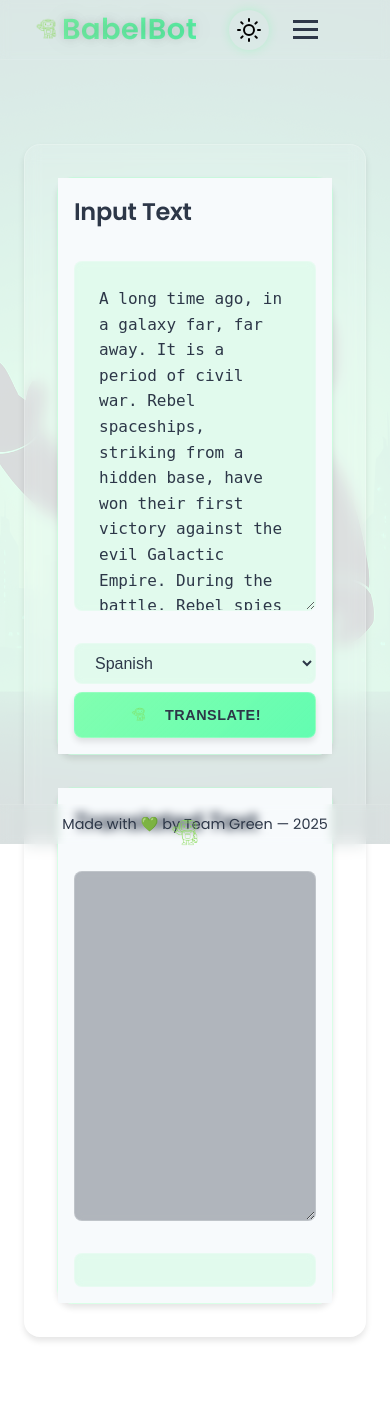
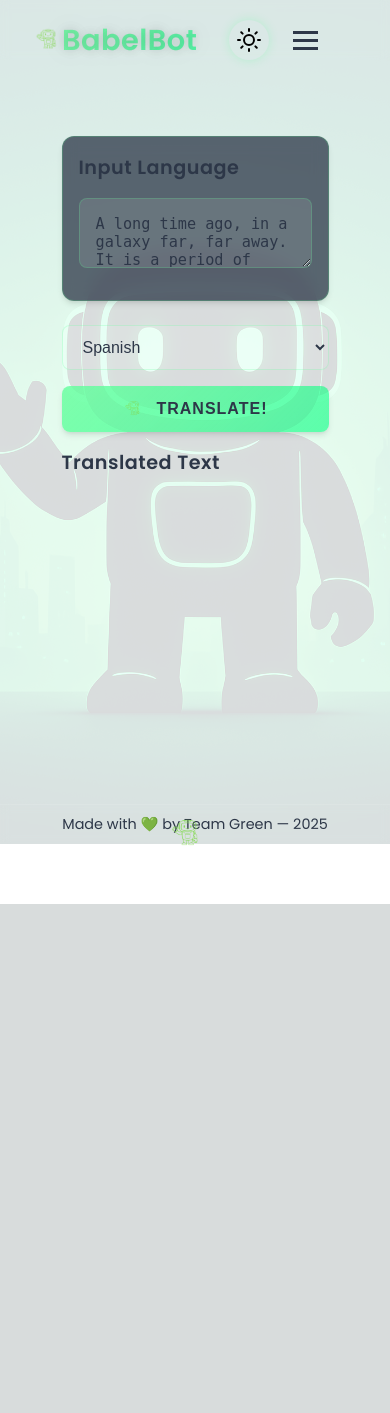
Before and after one commit to mike-gustafson/BabelBot, a Django app: page /translate/ in a window 390 px wide. After the commit the page ends 904 px from the top, so only its background shows below. Run offline with Django 5.2, Linux system fonts and the light colour scheme.

Commit message:
Refactors translate page and improves styling
Improves the user interface of the translation page by implementing a grid-based layout.

Enhances the visual appeal with updated color themes, gradients, and box shadows.

Introduces more robust and responsive styling for various screen sizes.

```diff
--- a/main_app/static/css/base.css
+++ b/main_app/static/css/base.css
@@ -187,13 +187,13 @@ body::before {
 /* Main container styles */
 main {
   padding-top: 1rem;
-  min-height: calc(100vh - 80px);
+  min-height: calc(100vh - 120px); /* Adjusted to prevent overlap with navbar */
   width: 100%;
   max-width: 1200px;
   margin: 0 auto;
   padding-left: var(--spacing-md);
   padding-right: var(--spacing-md);
-  margin-top: 60px;
+  margin-top: 80px; /* Increased to ensure no overlap with navbar */
   margin-bottom: 40px;
 }
 
@@ -204,10 +204,9 @@ header {
   left: 0;
   right: 0;
   z-index: 1000;
-  background: rgba(var(--bg-primary-rgb), 0.6);
+  background: rgba(var(--bg-primary-rgb), 0.2); /* Increased transparency */
   -webkit-backdrop-filter: blur(5px);
   backdrop-filter: blur(5px);
-  border-bottom: 1px solid rgba(255, 255, 255, 0.1);
   height: 60px;
 }
 
@@ -218,7 +217,12 @@ header {
   display: flex;
   justify-content: space-between;
   align-items: center;
-  height: 100%;
+  height: 80px;
+  width: 100%;
+  background: transparent; /* Removed background */
+  -webkit-backdrop-filter: blur(10px);
+  backdrop-filter: blur(10px);
+  z-index: 1000;
 }
 
 .nav-menu {
@@ -226,6 +230,7 @@ header {
   align-items: center;
   gap: var(--spacing-md);
   margin: 0 auto;
+  height: 80px;
 }
 
 .nav-links {
--- a/main_app/static/css/themes/base.css
+++ b/main_app/static/css/themes/base.css
@@ -8,29 +8,48 @@
   --spacing-xl: 2rem;
   --spacing-2xl: 3rem;
 
-  /* Border Radius */
-  --border-radius-sm: 0.25rem;
-  --border-radius-md: 0.5rem;
-  --border-radius-lg: 1rem;
+  /* Border radius */
+  --border-radius-sm: 4px;
+  --border-radius-md: 8px;
+  --border-radius-lg: 12px;
+  --border-radius-xl: 16px;
 
   /* Transitions */
-  --transition-fast: 150ms;
-  --transition-normal: 300ms;
-  --transition-slow: 500ms;
+  --transition-normal: all 0.3s ease;
+  --transition-slow: all 0.5s ease;
 
-  /* Box Shadows */
-  --box-shadow: 0 4px 6px var(--shadow-color);
-  --box-shadow-hover: 0 6px 8px var(--shadow-color-hover);
-  --box-shadow-lg: 0 10px 15px var(--shadow-color);
+  /* Box shadows */
+  --box-shadow: 0 4px 6px -1px rgba(0, 0, 0, 0.1), 0 2px 4px -1px rgba(0, 0, 0, 0.06);
+  --box-shadow-hover: 0 10px 15px -3px rgba(0, 0, 0, 0.1), 0 4px 6px -2px rgba(0, 0, 0, 0.05);
 
-  /* Z-index */
+  /* Z-index layers */
   --z-index-dropdown: 1000;
   --z-index-sticky: 1020;
   --z-index-fixed: 1030;
   --z-index-modal-backdrop: 1040;
   --z-index-modal: 1050;
-  --z-index-popover: 1060;
-  --z-index-tooltip: 1070;
+  --z-index-tooltip: 1060;
+
+  /* Common gradients */
+  --gradient-primary: linear-gradient(135deg, rgba(76, 255, 139, 0.3), rgba(76, 255, 139, 0.1));
+  --gradient-secondary: linear-gradient(135deg, rgba(76, 255, 139, 0.4), rgba(76, 255, 139, 0.2));
+  --gradient-tertiary: linear-gradient(135deg, rgba(76, 255, 139, 0.15), rgba(76, 255, 139, 0.05));
+  --gradient-container: linear-gradient(135deg, rgba(255, 255, 255, 0.1), rgba(255, 255, 255, 0.05));
+
+  /* Common container styles */
+  --container-bg: rgba(30, 41, 59, 0.7);
+  --container-border: 1px solid rgba(76, 255, 139, 0.2);
+  --container-backdrop: blur(8px);
+
+  /* Button styles */
+  --btn-primary-bg: var(--gradient-primary);
+  --btn-secondary-bg: var(--gradient-tertiary);
+  --btn-hover-transform: translateY(-2px);
+
+  /* Input styles */
+  --input-bg: rgba(255, 255, 255, 0.1);
+  --input-border: 1px solid rgba(76, 255, 139, 0.2);
+  --input-focus-shadow: 0 0 0 3px rgba(76, 255, 139, 0.2);
 }
 
 /* Theme Switching */
--- a/main_app/static/css/translate.css
+++ b/main_app/static/css/translate.css
@@ -10,260 +10,209 @@
   --translate-input-bg-dark: rgba(15, 23, 42, 0.3);
 }
 
-/* Translator Page Styles */
 .translate-section {
   width: 100%;
-  max-width: 1200px;
-  padding: var(--spacing-lg);
-  margin: 0 auto;
-  position: relative;
-  overflow: visible;
-  min-height: calc(100vh - 200px);
-  z-index: 1;
-}
-
-.translate-section h2 {
-  text-align: center;
-  margin-bottom: var(--spacing-lg);
-  color: var(--text-primary);
-}
-
-.translate-wrapper {
-  width: 100%;
-  flex: 1;
+  display: flex;
+  justify-content: center;
+  align-items: flex-start;
+  min-height: 70vh;
+  margin-top: 2rem;
 }
 
 .translate-grid {
-  position: relative;
-  z-index: 2;
-  display: flex;
+  display: grid;
+  grid-template-columns: 1fr 1fr;
   gap: 2rem;
-  align-items: stretch;
   width: 100%;
-  height: 100%;
-  background: rgba(255, 255, 255, 0.1);
-  -webkit-backdrop-filter: blur(8px);
-  backdrop-filter: blur(8px);
-  padding: 2rem;
-  border-radius: var(--border-radius-lg);
-  box-shadow: var(--box-shadow);
-  border: 1px solid rgba(255, 255, 255, 0.2);
+  max-width: 900px;
 }
 
 .translate-column {
-  flex: 1;
   display: flex;
   flex-direction: column;
-  gap: var(--spacing-md);
-  min-width: 0;
-  height: 100%;
-  position: relative;
-  background: var(--translate-column-bg-light);
-  -webkit-backdrop-filter: blur(8px);
-  backdrop-filter: blur(8px);
-  padding: 2rem;
-  border-radius: var(--border-radius-lg);
-  box-shadow: var(--box-shadow);
-  border: 1px solid rgba(255, 255, 255, 0.2);
-  z-index: 3;
+  gap: 1.5rem;
 }
 
-.translate-column::before {
-  content: '';
-  position: absolute;
-  top: 0;
-  left: 0;
-  right: 0;
-  bottom: 0;
-  background: var(--bg-secondary);
-  z-index: 0;
+.translate-box {
+  background: var(--container-bg);
+  -webkit-backdrop-filter: var(--container-backdrop);
+  backdrop-filter: var(--container-backdrop);
+  border-radius: var(--border-radius-lg);
+  border: var(--container-border);
+  box-shadow: var(--box-shadow);
+  padding: 1.5rem;
+  display: flex;
+  flex-direction: column;
+  min-height: 300px;
+  position: relative;
 }
 
-.translate-column h3 {
-  font-size: 1.5rem;
+.translate-box h3, .translate-column h3 {
   color: var(--text-primary);
+  font-size: 1.2rem;
+  font-weight: 600;
   margin-bottom: 1rem;
-  font-weight: 600;
-  letter-spacing: -0.3px;
-  position: relative;
-  z-index: 4;
+  letter-spacing: 0.5px;
 }
 
-textarea#original_text, .translated-output, .language-select {
+#original_text, .translate-textarea {
   width: 100%;
-  min-height: 400px;
-  padding: 1.5rem;
-  background: var(--translate-input-bg-light);
-  border: 1px solid rgba(255, 255, 255, 0.2);
+  min-height: 120px;
+  padding: 1rem;
+  background: var(--input-bg);
+  border: var(--input-border);
   border-radius: var(--border-radius-md);
+  color: var(--text-primary);
   font-size: 1rem;
-  line-height: 1.6;
-  color: var(--text-primary);
   resize: vertical;
+  margin-bottom: 1rem;
   transition: var(--transition-normal);
-  position: relative;
-  z-index: 4;
-  -webkit-backdrop-filter: blur(4px);
-  backdrop-filter: blur(4px);
 }
 
-textarea#original_text {
-  height: 400px;
-}
-
-textarea#original_text::before {
-  content: '';
-  position: absolute;
-  top: 0;
-  left: 0;
-  right: 0;
-  bottom: 0;
-  background: var(--gradient-secondary);
-  z-index: 0;
-}
-
-textarea#original_text:focus {
+#original_text:focus {
   outline: none;
   border-color: var(--accent);
-  box-shadow: var(--box-shadow-hover);
-  background: rgba(15, 23, 42, 0.5);
-}
-
-.translated-output {
-  background: rgba(15, 23, 42, 0.3);
-  overflow-y: auto;
-  white-space: pre-wrap;
+  box-shadow: var(--input-focus-shadow);
 }
 
 .translate-controls {
   display: flex;
   flex-direction: column;
   gap: 1rem;
-  margin-top: 1rem;
-  position: relative;
-  z-index: 4;
+  margin-top: auto;
 }
 
 .language-select {
-  min-height: unset;
-  padding: 1rem;
-  font-size: 1.1rem;
+  width: 100%;
+  padding: 0.75rem 1rem;
+  background: var(--input-bg);
+  border: var(--input-border);
+  border-radius: var(--border-radius-md);
+  color: var(--text-primary);
+  font-size: 1rem;
   cursor: pointer;
-  resize: none;
+  transition: var(--transition-normal);
 }
 
 .language-select:focus {
   outline: none;
   border-color: var(--accent);
-  box-shadow: var(--box-shadow-hover);
-  background: rgba(15, 23, 42, 0.5);
+  box-shadow: var(--input-focus-shadow);
 }
 
 .translate-btn {
-  width: 100%;
-  padding: 1rem;
   display: flex;
   align-items: center;
   justify-content: center;
-  gap: 1rem;
+  gap: 0.75rem;
+  width: 100%;
+  padding: 1rem 0;
   background: var(--gradient-primary);
-  border: 1px solid rgba(255, 255, 255, 0.2);
+  color: var(--text-primary);
+  border: none;
   border-radius: var(--border-radius-md);
-  color: var(--text-primary);
-  font-size: 1.2rem;
-  font-weight: 600;
+  font-size: 1.1rem;
+  font-weight: 700;
   cursor: pointer;
+  box-shadow: var(--box-shadow);
   transition: var(--transition-normal);
-  box-shadow: var(--box-shadow);
+  letter-spacing: 1px;
+}
+
+.translate-btn-logo {
+  width: 28px;
+  height: 28px;
+  object-fit: contain;
 }
 
 .translate-btn:hover {
-  transform: translateY(-2px);
+  background: var(--gradient-secondary);
+  transform: var(--btn-hover-transform);
   box-shadow: var(--box-shadow-hover);
-  background: var(--gradient-secondary);
 }
 
-.translate-btn-logo {
-  width: 24px;
-  height: 24px;
+.translated-output {
+  background: transparent;
+  border: none;
+  box-shadow: none;
+  padding: 0;
+  min-height: 120px;
+  color: var(--text-primary);
+  font-size: 1rem;
+  white-space: pre-line;
+  flex: 1;
+  margin-bottom: 1rem;
 }
 
-.translate-btn span {
-  font-size: 1rem;
-  font-weight: 600;
-  letter-spacing: 0.5px;
+/* Audio always visible and styled */
+#audio_container {
+  margin-top: 0.5rem;
+  margin-bottom: 0.5rem;
+  min-height: 40px;
+  display: flex;
+  align-items: center;
 }
 
-/* Audio player styles */
-#audio_container {
-  margin-top: 1rem;
+#audio_container audio {
   width: 100%;
-  background: var(--translate-input-bg-light);
-  padding: 1rem;
+  outline: none;
   border-radius: var(--border-radius-md);
-  border: 1px solid rgba(255, 255, 255, 0.2);
-  position: relative;
-  z-index: 4;
-  -webkit-backdrop-filter: blur(4px);
-  backdrop-filter: blur(4px);
-}
-
-audio {
-  width: 100%;
-  height: 40px;
-  margin-top: 0.5rem;
-}
-
-.transcript-section {
-  background: rgba(255, 255, 255, 0.95);
-  -webkit-backdrop-filter: blur(10px);
-  backdrop-filter: blur(10px);
-  border-radius: 12px;
-  padding: var(--spacing-lg);
-  margin-top: var(--spacing-lg);
-  box-shadow: 0 4px 6px rgba(0, 0, 0, 0.05);
-}
-
-.transcript-content {
-  font-size: 1.1rem;
-  line-height: 1.6;
-  color: var(--text-primary);
-  white-space: pre-wrap;
-  word-break: break-word;
-}
-
-.transcript-header {
-  display: flex;
-  justify-content: space-between;
-  align-items: center;
-  margin-bottom: var(--spacing-md);
-}
-
-.transcript-title {
-  font-size: 1.25rem;
-  font-weight: 600;
-  color: var(--text-primary);
-}
-
-.audio-controls {
-  display: flex;
-  gap: var(--spacing-sm);
-  align-items: center;
-  margin-top: var(--spacing-md);
-}
-
-.audio-controls audio {
-  max-width: 100%;
-  border-radius: 8px;
+  background: var(--input-bg);
 }
 
 .tts-message {
-  color: var(--text-secondary);
-  font-style: italic;
+  margin-top: 0.5rem;
+  color: var(--accent);
+  font-size: 0.95rem;
+  font-weight: 500;
+  text-align: left;
+}
+
+.error {
+  color: var(--error-color);
   padding: 1rem;
-  background: var(--gradient-tertiary);
+  background: rgba(255, 76, 76, 0.1);
+  border: 1px solid rgba(255, 76, 76, 0.2);
   border-radius: var(--border-radius-md);
-  border: 1px solid rgba(255, 255, 255, 0.1);
+  margin-top: 1rem;
+  text-align: center;
+}
+
+@media (max-width: 900px) {
+  .translate-grid {
+    grid-template-columns: 1fr;
+    gap: 1.5rem;
+    max-width: 600px;
+  }
+  .translate-section {
+    margin-top: 1rem;
+  }
+}
+
+@media (max-width: 600px) {
+  .translate-section {
+    margin-top: 0.5rem;
+  }
+  .translate-grid {
+    gap: 1rem;
+    max-width: 100%;
+  }
+  .translate-box {
+    padding: 1rem;
+    min-height: 80px;
+  }
+  #original_text, .translate-textarea, .translated-output {
+    font-size: 0.95rem;
+    min-height: 60px;
+  }
+  .translate-btn {
+    padding: 0.75rem 0;
+    font-size: 1rem;
+  }
+  .translate-btn-logo {
+    width: 22px;
+    height: 22px;
+  }
 }
 
 /* Dark mode specific styles */
@@ -288,100 +237,3 @@ audio {
   background: var(--translate-input-bg-dark);
   border-color: rgba(255, 255, 255, 0.1);
 }
-
-/* Responsive Design */
-@media (max-width: 768px) {
-  .translate-section {
-    padding: 1rem;
-  }
-
-  .translate-grid {
-    flex-direction: column;
-  }
-
-  .translate-column {
-    padding: 1.5rem;
-  }
-
-  textarea#original_text, .translated-output {
-    min-height: 300px;
-  }
-
-  .translate-controls {
-    flex-direction: column;
-    width: 100%;
-    gap: var(--spacing-md);
-  }
-
-  .language-select {
-    width: 100%;
-    max-width: none;
-    font-size: 1rem;
-    padding: 12px var(--spacing-md);
-  }
-
-  .translate-btn {
-    width: 100%;
-    justify-content: center;
-    padding: 8px var(--spacing-md);
-  }
-
-  .translate-btn-logo {
-    width: 32px;
-    height: 32px;
-  }
-
-  .translate-btn span {
-    font-size: 1rem;
-  }
-}
-
-@media (max-width: 480px) {
-  .translate-section {
-    padding: 1rem;
-  }
-
-  .translate-column {
-    padding: 1rem;
-  }
-
-  textarea#original_text, .translated-output {
-    min-height: 250px;
-    height: 350px;
-    font-size: 1rem;
-  }
-
-  .translate-controls {
-    gap: var(--spacing-sm);
-  }
-
-  .language-select {
-    padding: 10px var(--spacing-md);
-  }
-
-  .translate-btn {
-    font-size: 1.1rem;
-    padding: 0.75rem;
-  }
-
-  .translate-btn-logo {
-    width: 20px;
-    height: 20px;
-  }
-
-  .translate-btn span {
-    font-size: 0.9rem;
-  }
-}
-
-.error {
-  color: #ff6b6b;
-  padding: 1rem;
-  background: rgba(255, 107, 107, 0.1);
-  border-radius: var(--border-radius-md);
-  margin-top: 1rem;
-  position: relative;
-  z-index: 4;
-  -webkit-backdrop-filter: blur(4px);
-  backdrop-filter: blur(4px);
-}
--- a/main_app/templates/translate.html
+++ b/main_app/templates/translate.html
@@ -11,9 +11,11 @@
     {% csrf_token %}
     <div class="translate-grid">
       <div class="translate-column">
-        <h3>Input Text</h3>
-        <textarea name="text_to_translate" id="original_text"
-          placeholder="Enter text to translate">{% if text_to_translate %}{{ text_to_translate }}{% endif %}</textarea>
+        <div class="translate-box">
+          <h3>Input Language</h3>
+          <textarea name="text_to_translate" id="original_text" class="translate-textarea"
+            placeholder="Enter text to translate">{% if text_to_translate %}{{ text_to_translate }}{% endif %}</textarea>
+        </div>
         <div class="translate-controls">
           <select name="target_language" id="language-select" class="language-select" aria-label="Select target language">
             <option value="es">Spanish</option>
```
